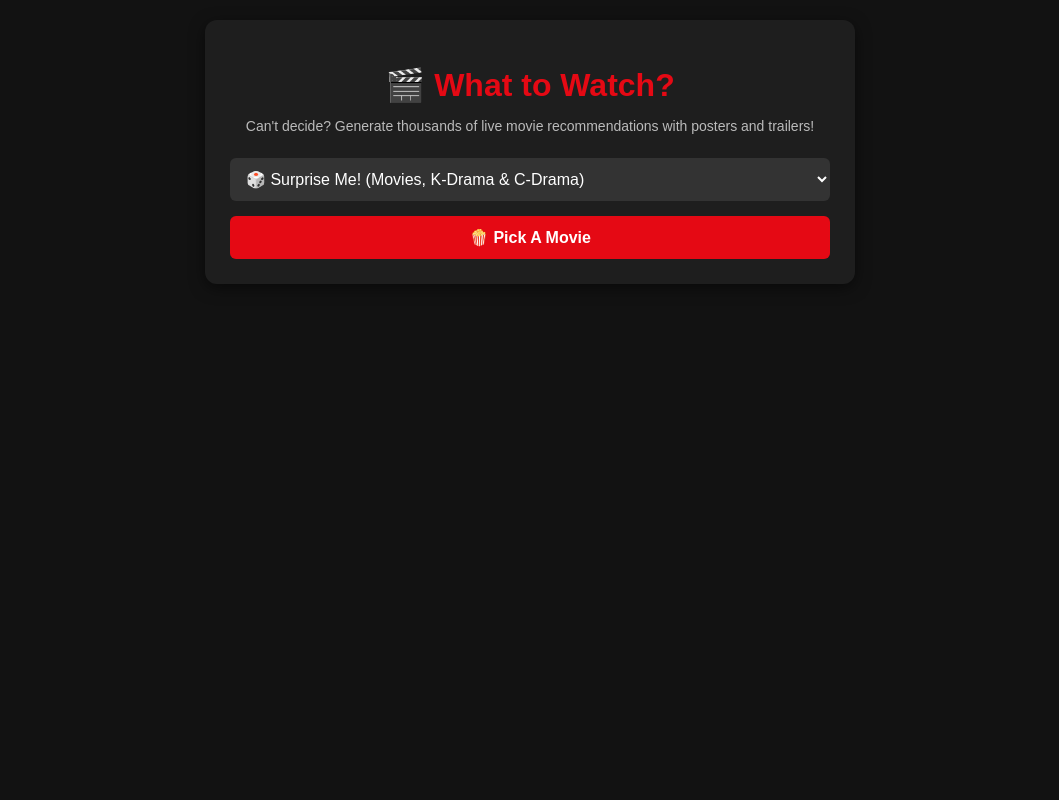
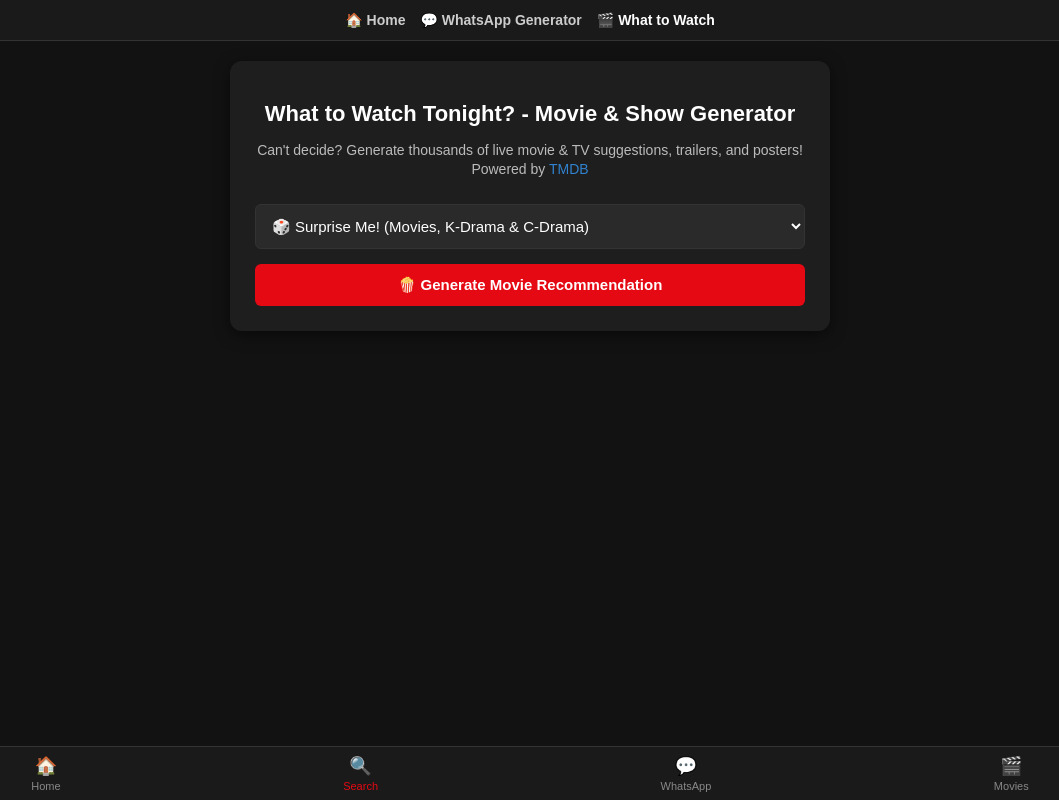
Before and after one commit to A-SODIQY/text-toolkit, a Flask app: page /what-to-watch in a window 1280 px wide. Shown: the whole page, without its empty margins (110-1169 px from the left). Run offline with Flask 3, Linux system fonts and the light colour scheme.

Commit message:
Add bottom navigation bar with search button

```diff
--- a/templates/what_to_watch.html
+++ b/templates/what_to_watch.html
@@ -5,34 +5,113 @@
     <meta name="viewport" content="width=device-width, initial-scale=1.0">
     <title>What to Watch Tonight? - Movie & Show Generator</title>
     <style>
-        body { font-family: Arial, sans-serif; background: #121212; color: #ffffff; margin: 0; padding: 20px; text-align: center; }
-        .container { max-width: 600px; margin: auto; background: #1e1e1e; padding: 25px; border-radius: 12px; box-shadow: 0 4px 15px rgba(0,0,0,0.5); }
-        h1 { color: #e50914; margin-bottom: 5px; }
-        p { color: #bbb; font-size: 14px; }
-        select, button { width: 100%; padding: 12px; margin-top: 10px; border-radius: 6px; font-size: 16px; border: none; }
-        select { background: #333; color: white; }
-        button { background: #e50914; color: white; font-weight: bold; cursor: pointer; margin-top: 15px; }
+        * { box-sizing: border-box; }
+        body {
+            font-family: Arial, sans-serif;
+            background: #121212;
+            color: #ffffff;
+            margin: 0;
+            padding: 0 0 70px 0; /* Padding at bottom so content isn't covered by bottom nav */
+            text-align: center;
+        }
+
+        /* Top Navigation Bar */
+        .navbar {
+            display: flex;
+            justify-content: center;
+            align-items: center;
+            gap: 15px;
+            background: #1a1a1a;
+            padding: 12px 10px;
+            border-bottom: 1px solid #333;
+            position: sticky;
+            top: 0;
+            z-index: 100;
+        }
+        .navbar a {
+            color: #cccccc;
+            text-decoration: none;
+            font-size: 14px;
+            font-weight: bold;
+            display: flex;
+            align-items: center;
+            gap: 5px;
+        }
+        .navbar a:hover, .navbar a.active { color: #ffffff; }
+
+        /* Container */
+        .container {
+            max-width: 600px;
+            margin: 20px auto;
+            background: #1e1e1e;
+            padding: 25px;
+            border-radius: 12px;
+            box-shadow: 0 4px 15px rgba(0,0,0,0.5);
+        }
+        h1 { color: #ffffff; margin-bottom: 5px; font-size: 22px; }
+        p { color: #bbb; font-size: 14px; line-height: 1.4; }
+        p a { color: #3182ce; text-decoration: none; }
+
+        /* Form Controls */
+        select, button { width: 100%; padding: 12px; margin-top: 10px; border-radius: 6px; font-size: 15px; border: 1px solid #333; }
+        select { background: #2a2a2a; color: white; cursor: pointer; }
+        button { background: #e50914; color: white; font-weight: bold; cursor: pointer; margin-top: 15px; border: none; }
         button:hover { background: #b80710; }
 
-        /* Movie Card Layout */
+        /* Movie Card */
         .movie-card { margin-top: 25px; background: #2a2a2a; padding: 20px; border-radius: 10px; text-align: left; border-left: 5px solid #e50914; display: flex; flex-direction: column; gap: 15px; }
-        @media(min-width: 480px) {
-            .movie-card { flex-direction: row; }
-        }
+        @media(min-width: 480px) { .movie-card { flex-direction: row; } }
         .poster { width: 100%; max-width: 180px; border-radius: 8px; object-fit: cover; align-self: center; }
         .movie-info { flex: 1; }
         .movie-title { font-size: 20px; margin: 0 0 5px 0; color: #fff; }
         .badge { background: #e50914; color: white; padding: 3px 8px; border-radius: 4px; font-size: 12px; font-weight: bold; }
         .rating { color: #f39c12; font-weight: bold; }
         .trailer-btn { display: inline-block; margin-top: 12px; background: #ff0000; color: white; text-decoration: none; padding: 10px 15px; border-radius: 5px; font-weight: bold; font-size: 14px; }
+
+        /* Bottom Sticky Navigation Bar */
+        .bottom-nav {
+            position: fixed;
+            bottom: 0;
+            left: 0;
+            width: 100%;
+            background: #1a1a1a;
+            border-top: 1px solid #333;
+            display: flex;
+            justify-content: space-around;
+            padding: 8px 0;
+            z-index: 1000;
+        }
+        .bottom-nav a {
+            color: #888888;
+            text-decoration: none;
+            font-size: 11px;
+            display: flex;
+            flex-direction: column;
+            align-items: center;
+            gap: 3px;
+        }
+        .bottom-nav a.active, .bottom-nav a:hover {
+            color: #e50914;
+        }
+        .bottom-nav .icon {
+            font-size: 18px;
+        }
     </style>
 </head>
 <body>
+
+    <!-- Top Navigation Bar -->
+    <nav class="navbar">
+        <a href="/">🏠 Home</a>
+        <a href="/whatsapp">💬 WhatsApp Generator</a>
+        <a href="/what-to-watch" class="active">🎬 What to Watch</a>
+    </nav>
+
     <div class="container">
-        <h1>🎬 What to Watch?</h1>
-        <p>Can't decide? Generate thousands of live movie recommendations with posters and trailers!</p>
+        <h1>What to Watch Tonight? - Movie & Show Generator</h1>
+        <p>Can't decide? Generate thousands of live movie & TV suggestions, trailers, and posters! Powered by <a href="https://www.themoviedb.org/" target="_blank">TMDB</a></p>
 
-        <form method="POST">
+        <form action="/what-to-watch" method="POST">
             <select name="genre">
                 <option value="random">🎲 Surprise Me! (Movies, K-Drama & C-Drama)</option>
                 <option value="kdrama" {% if selected_genre == 'kdrama' %}selected{% endif %}>🇰🇷 K-Drama (Korean Drama)</option>
@@ -44,7 +123,7 @@
                 <option value="romance" {% if selected_genre == 'romance' %}selected{% endif %}>❤️ Romance</option>
                 <option value="sci-fi" {% if selected_genre == 'sci-fi' %}selected{% endif %}>🚀 Sci-Fi</option>
             </select>
-            <button type="submit">🍿 Pick A Movie</button>
+            <button type="submit">🍿 Generate Movie Recommendation</button>
         </form>
 
         {% if movie %}
@@ -61,5 +140,26 @@
         </div>
         {% endif %}
     </div>
+
+    <!-- Bottom Navigation Bar -->
+    <nav class="bottom-nav">
+        <a href="/">
+            <span class="icon">🏠</span>
+            <span>Home</span>
+        </a>
+        <a href="/what-to-watch" class="active">
+            <span class="icon">🔍</span>
+            <span>Search</span>
+        </a>
+        <a href="/whatsapp">
+            <span class="icon">💬</span>
+            <span>WhatsApp</span>
+        </a>
+        <a href="/what-to-watch">
+            <span class="icon">🎬</span>
+            <span>Movies</span>
+        </a>
+    </nav>
+
 </body>
 </html>
```
Lines whose indentation alone changed are shown as unchanged.
